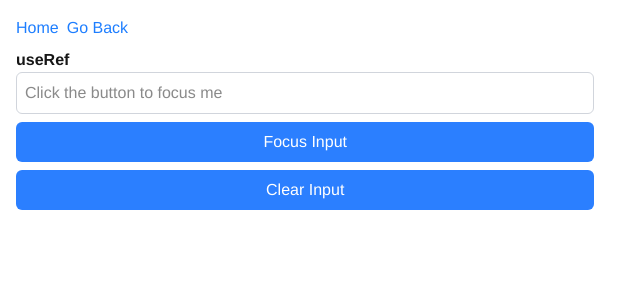
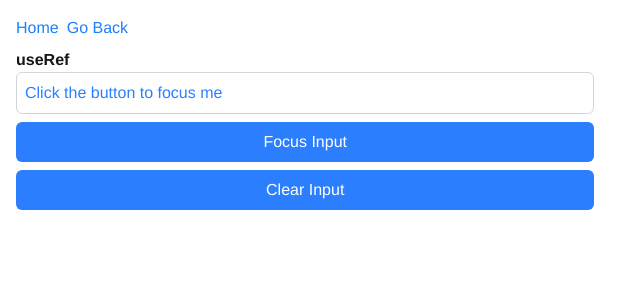
Before and after one commit to emanuelefavero/react-typescript, a Next.js app: page /use-ref in a window 1280 px wide. Shown: the top 300 px of the page, without its empty margins (0-641 px from the left). Built offline with nearby package versions, Linux system fonts and the light colour scheme.

Commit message:
refactor: shared components

```diff
--- a/src/app/use-ref/page.tsx
+++ b/src/app/use-ref/page.tsx
@@ -22,6 +22,7 @@ export default function Page() {
           type='text'
           ref={inputRef}
           placeholder='Click the button to focus me'
+          className='text-red-500 placeholder:text-blue-500'
         />
 
         <Button onClick={handleClick}>Focus Input</Button>
--- a/src/components/Button.tsx
+++ b/src/components/Button.tsx
@@ -1,17 +1,14 @@
-import type { ButtonHTMLAttributes, Ref } from 'react'
+import clsx from 'clsx'
 
-type Props = ButtonHTMLAttributes<HTMLButtonElement> & {
-  className?: string
-  ref?: Ref<HTMLButtonElement>
-}
+type Props = React.ComponentPropsWithRef<'button'> & {}
 
-export default function Component({ className, ref, ...props }: Props) {
+export default function Component({ className, ...props }: Props) {
   return (
     <button
-      className={`bg-blue-500 text-white rounded-md p-2 cursor-pointer transition-transform duration-200 hover:bg-blue-600 active:scale-95 ${
-        className ?? ''
-      }`}
-      ref={ref}
+      className={clsx(
+        'bg-blue-500 text-white rounded-md p-2 cursor-pointer transition-transform duration-200 hover:bg-blue-600 active:scale-95',
+        className
+      )}
       {...props}
     />
   )
--- a/src/components/Input.tsx
+++ b/src/components/Input.tsx
@@ -1,17 +1,8 @@
-import type { InputHTMLAttributes, Ref } from 'react'
+import clsx from 'clsx'
 import { INPUT_STYLES } from '@/styles'
 
-type Props = InputHTMLAttributes<HTMLInputElement> & {
-  className?: string
-  ref?: Ref<HTMLInputElement>
+type Props = React.ComponentPropsWithRef<'input'> & {}
+
+export default function Component({ className, ...props }: Props) {
+  return <input className={clsx(INPUT_STYLES, className)} {...props} />
 }
-
-export default function Component({ className, ref, ...props }: Props) {
-  return (
-    <input
-      className={`${INPUT_STYLES} ${className ?? ''}`}
-      ref={ref}
-      {...props}
-    />
-  )
-}
--- a/src/components/Select.tsx
+++ b/src/components/Select.tsx
@@ -1,17 +1,8 @@
-import type { SelectHTMLAttributes, Ref } from 'react'
+import clsx from 'clsx'
 import { INPUT_STYLES } from '@/styles'
 
-type Props = SelectHTMLAttributes<HTMLSelectElement> & {
-  className?: string
-  ref?: Ref<HTMLSelectElement>
+type Props = React.ComponentPropsWithRef<'select'> & {}
+
+export default function Component({ className, ...props }: Props) {
+  return <select className={clsx(INPUT_STYLES, className)} {...props} />
 }
-
-export default function Component({ className, ref, ...props }: Props) {
-  return (
-    <select
-      className={`${INPUT_STYLES} ${className ?? ''}`}
-      ref={ref}
-      {...props}
-    />
-  )
-}
--- a/src/components/TextArea.tsx
+++ b/src/components/TextArea.tsx
@@ -1,17 +1,8 @@
-import type { TextareaHTMLAttributes, Ref } from 'react'
+import clsx from 'clsx'
 import { INPUT_STYLES } from '@/styles'
 
-type Props = TextareaHTMLAttributes<HTMLTextAreaElement> & {
-  className?: string
-  ref?: Ref<HTMLTextAreaElement>
+type Props = React.ComponentPropsWithRef<'textarea'> & {}
+
+export default function Component({ className, ...props }: Props) {
+  return <textarea className={clsx(INPUT_STYLES, className)} {...props} />
 }
-
-export default function Component({ className, ref, ...props }: Props) {
-  return (
-    <textarea
-      className={`${INPUT_STYLES} ${className ?? ''}`}
-      ref={ref}
-      {...props}
-    />
-  )
-}
--- a/src/styles.ts
+++ b/src/styles.ts
@@ -1,3 +1,2 @@
-// TIP: If you add /*tw*/ before the string, the Tailwind CSS IntelliSense extension will work even here in TypeScript files
 export const INPUT_STYLES =
-  /*tw*/ 'border border-gray-300 rounded-md p-2 focus:outline-none focus:border-blue-500 focus:bg-blue-500/10'
+  'border border-gray-300 rounded-md p-2 focus:outline-none focus:border-blue-500 focus:bg-blue-500/10'
```
